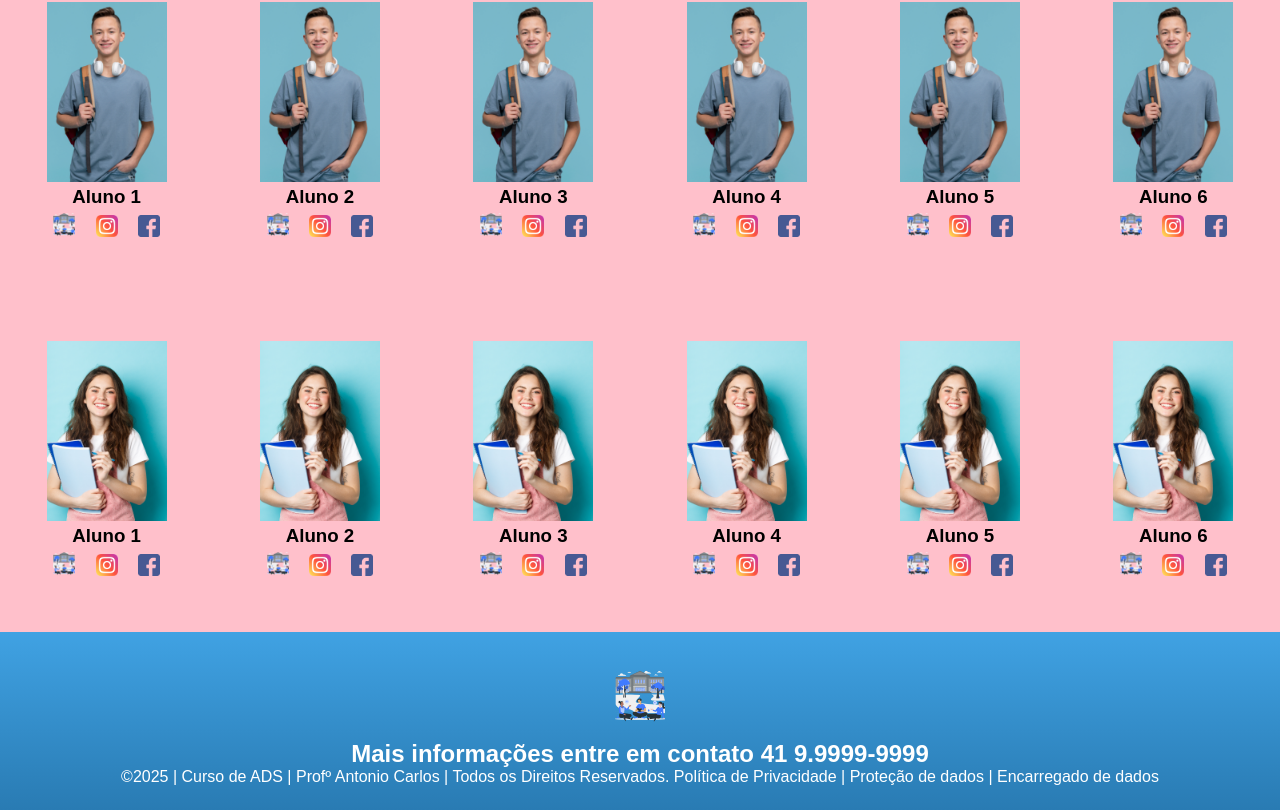
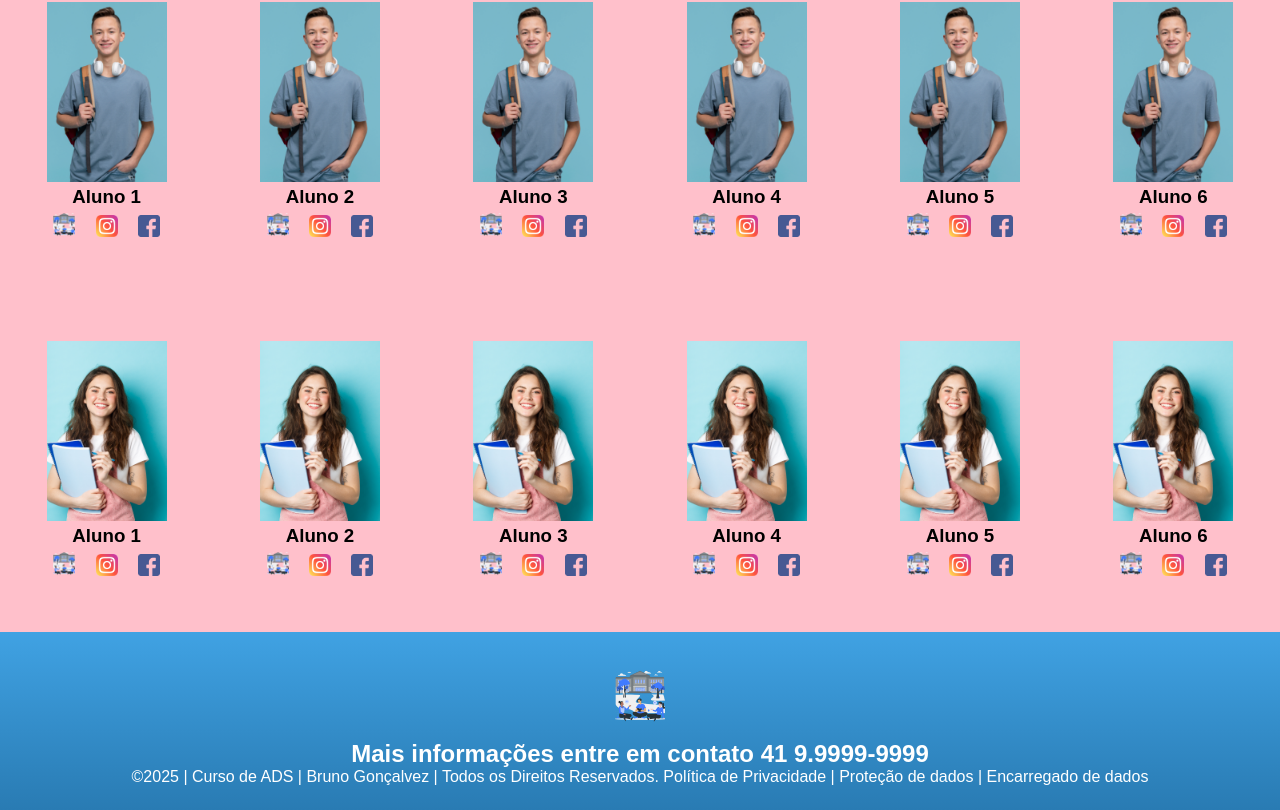
Before and after one commit to Brunitoz/2-CDS, a plain HTML site: page index.html in a window 1280 px wide. Shown: the part 1049-1859 px from the top of the page. Drawn offline with Linux system fonts and the light colour scheme.

Commit message:
Update index.html

```diff
--- a/index.html
+++ b/index.html
@@ -161,7 +161,7 @@ da Escola">
 class="link" href="https://wa.me/5541999999999"> 41 9.9999-9999
 </a></h2>
 <p></p>
-<p>©2025 | Curso de ADS | Profº Antonio Carlos | Todos os Direitos Reservados.
+<p>©2025 | Curso de ADS | Bruno Gonçalvez | Todos os Direitos Reservados.
 Política de Privacidade | Proteção de dados | Encarregado de dados</p>
 <p> </p>
 </footer>
```
